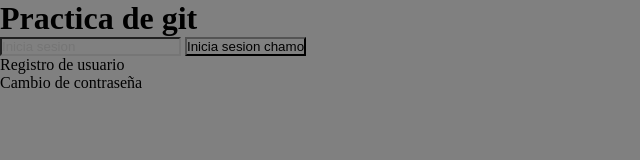
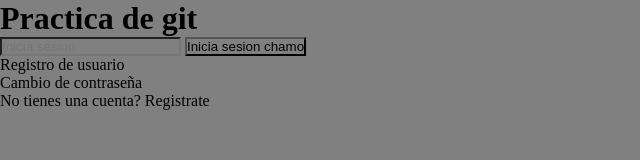
Before and after one commit to Josemi19/git-practice, a plain HTML site: page index.html in a window 1280 px wide. Shown: the whole page, without its empty margins (0-640 px from the left). Drawn offline with Linux system fonts and the light colour scheme.

Commit message:
Update index.html

```diff
--- a/index.html
+++ b/index.html
@@ -17,6 +17,9 @@
     <p>
       Cambio de contraseña
     </p>
+    <div>
+      <p>No tienes una cuenta? <a>Registrate</a></p>
+    </div>
   </main>
 </body>
 
```
